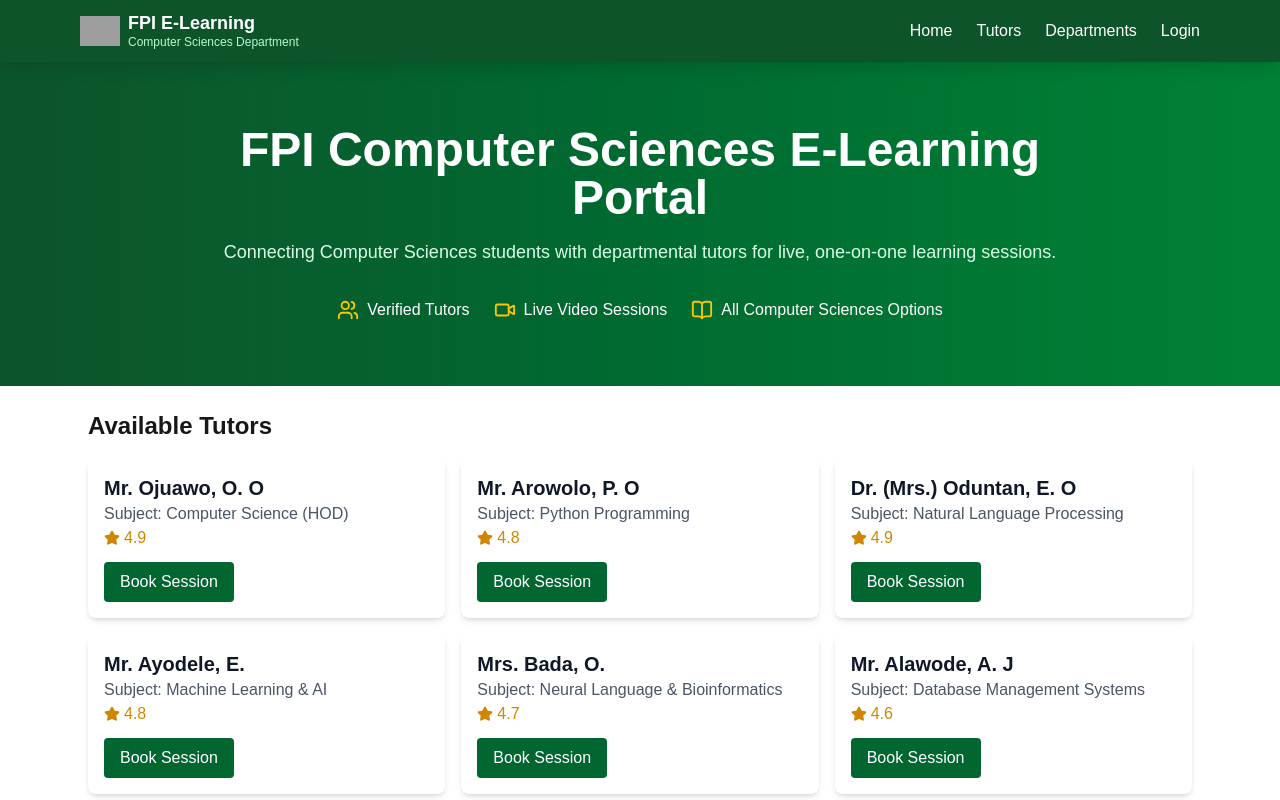
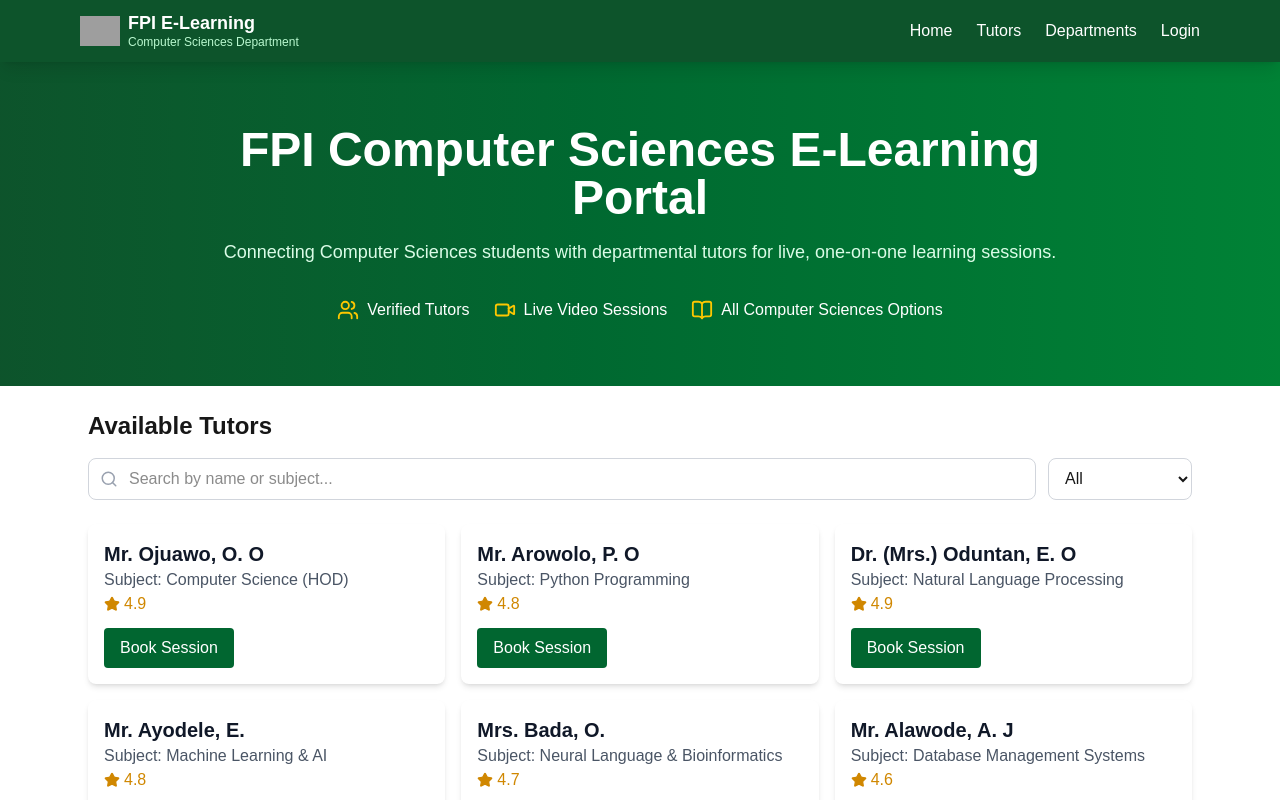
Before and after one commit to Emmyprince16/tutor-elearning-app, a Next.js app: page / in a window 1280 px wide. Shown: the top 800 px of the page. Built offline with nearby package versions, Linux system fonts and the light colour scheme; grey boxes are pictures that could not be loaded.

Commit message:
Add search and option filter for tutors, fix dropdown text color

```diff
--- a/app/data/tutors.js
+++ b/app/data/tutors.js
@@ -1,14 +1,14 @@
 export const tutors = [
-  { id: 1, name: "Mr. Ojuawo, O. O", subject: "Computer Science (HOD)", rating: 4.9 },
-  { id: 2, name: "Mr. Arowolo, P. O", subject: "Python Programming", rating: 4.8 },
-  { id: 3, name: "Dr. (Mrs.) Oduntan, E. O", subject: "Natural Language Processing", rating: 4.9 },
-  { id: 4, name: "Mr. Ayodele, E.", subject: "Machine Learning & AI", rating: 4.8 },
-  { id: 5, name: "Mrs. Bada, O.", subject: "Neural Language & Bioinformatics", rating: 4.7 },
-  { id: 6, name: "Mr. Alawode, A. J", subject: "Database Management Systems", rating: 4.6 },
-  { id: 7, name: "Mr. Oloruntoba, S. A", subject: "Computer Networks", rating: 4.6 },
-  { id: 8, name: "Mr. Akinode, J. L", subject: "Web Development", rating: 4.7 },
-  { id: 9, name: "Mr. Hammed, M.", subject: "Data Structures & Algorithms", rating: 4.5 },
-  { id: 10, name: "Mr. Buoye, P. A", subject: "Cybersecurity Fundamentals", rating: 4.6 },
-  { id: 11, name: "Mr. Adegboye, O. J", subject: "Cloud Computing", rating: 4.5 },
-  { id: 12, name: "Mr. Ogunseye, J. O", subject: "Operating Systems", rating: 4.6 },
+  { id: 1, name: "Mr. Ojuawo, O. O", subject: "Computer Science (HOD)", rating: 4.9, option: "SWD" },
+  { id: 2, name: "Mr. Arowolo, P. O", subject: "Python Programming", rating: 4.8, option: "General" },
+  { id: 3, name: "Dr. (Mrs.) Oduntan, E. O", subject: "Natural Language Processing", rating: 4.9, option: "AI" },
+  { id: 4, name: "Mr. Ayodele, E.", subject: "Machine Learning & AI", rating: 4.8, option: "AI" },
+  { id: 5, name: "Mrs. Bada, O.", subject: "Neural Language & Bioinformatics", rating: 4.7, option: "SWD" },
+  { id: 6, name: "Mr. Alawode, A. J", subject: "Database Management Systems", rating: 4.6, option: "General" },
+  { id: 7, name: "Mr. Oloruntoba, S. A", subject: "Computer Networks", rating: 4.6, option: "NCC" },
+  { id: 8, name: "Mr. Akinode, J. L", subject: "Web Development", rating: 4.7, option: "SWD" },
+  { id: 9, name: "Mr. Hammed, M.", subject: "Data Structures & Algorithms", rating: 4.5, option: "General" },
+  { id: 10, name: "Mr. Buoye, P. A", subject: "Cybersecurity Fundamentals", rating: 4.6, option: "Cybersecurity" },
+  { id: 11, name: "Mr. Adegboye, O. J", subject: "Cloud Computing", rating: 4.5, option: "NCC" },
+  { id: 12, name: "Mr. Ogunseye, J. O", subject: "Operating Systems", rating: 4.6, option: "General" },
 ];
--- a/app/page.js
+++ b/app/page.js
@@ -1,15 +1,65 @@
+"use client";
+
+import { useState } from "react";
 import TutorCard from "./components/TutorCard";
 import Hero from "./components/Hero";
 import { tutors } from "./data/tutors";
+import { Search } from "lucide-react";
 
 export default function Home() {
+  const [searchTerm, setSearchTerm] = useState("");
+  const [selectedOption, setSelectedOption] = useState("All");
+
+  const options = ["All", "AI", "NCC", "Cybersecurity", "SWD", "General"];
+
+  const filteredTutors = tutors.filter((tutor) => {
+    const matchesSearch =
+      tutor.name.toLowerCase().includes(searchTerm.toLowerCase()) ||
+      tutor.subject.toLowerCase().includes(searchTerm.toLowerCase());
+    const matchesOption =
+      selectedOption === "All" || tutor.option === selectedOption;
+    return matchesSearch && matchesOption;
+  });
+
   return (
     <div>
       <Hero />
       <div className="p-6 max-w-6xl mx-auto">
         <h2 className="text-2xl font-bold mb-4">Available Tutors</h2>
+
+        <div className="flex flex-col sm:flex-row gap-3 mb-6">
+          <div className="relative flex-1">
+            <Search
+              className="absolute left-3 top-1/2 -translate-y-1/2 text-gray-400"
+              size={18}
+            />
+            <input
+              type="text"
+              placeholder="Search by name or subject..."
+              value={searchTerm}
+              onChange={(e) => setSearchTerm(e.target.value)}
+              className="w-full pl-10 pr-4 py-2 border border-gray-300 rounded-lg focus:outline-none focus:ring-2 focus:ring-green-700"
+            />
+          </div>
+
+          <select
+            value={selectedOption}
+            onChange={(e) => setSelectedOption(e.target.value)}
+            className="border border-gray-300 rounded-lg px-3 py-2 focus:outline-none focus:ring-2 focus:ring-green-700"
+          >
+            {options.map((opt) => (
+  <option key={opt} value={opt} className="text-gray-900">
+    {opt}
+  </option>
+))}
+          </select>
+        </div>
+
+        {filteredTutors.length === 0 ? (
+          <p className="text-gray-500">No tutors match your search.</p>
+        ) : (
           <div className="grid grid-cols-1 sm:grid-cols-2 lg:grid-cols-3 gap-4">
-          {tutors.map((tutor) => (
+            {filteredTutors.map((tutor) => (
               <TutorCard
                 key={tutor.id}
                 name={tutor.name}
@@ -18,6 +68,7 @@ export default function Home() {
               />
             ))}
           </div>
+        )}
       </div>
     </div>
   );
```
Lines whose indentation alone changed are shown as unchanged.
